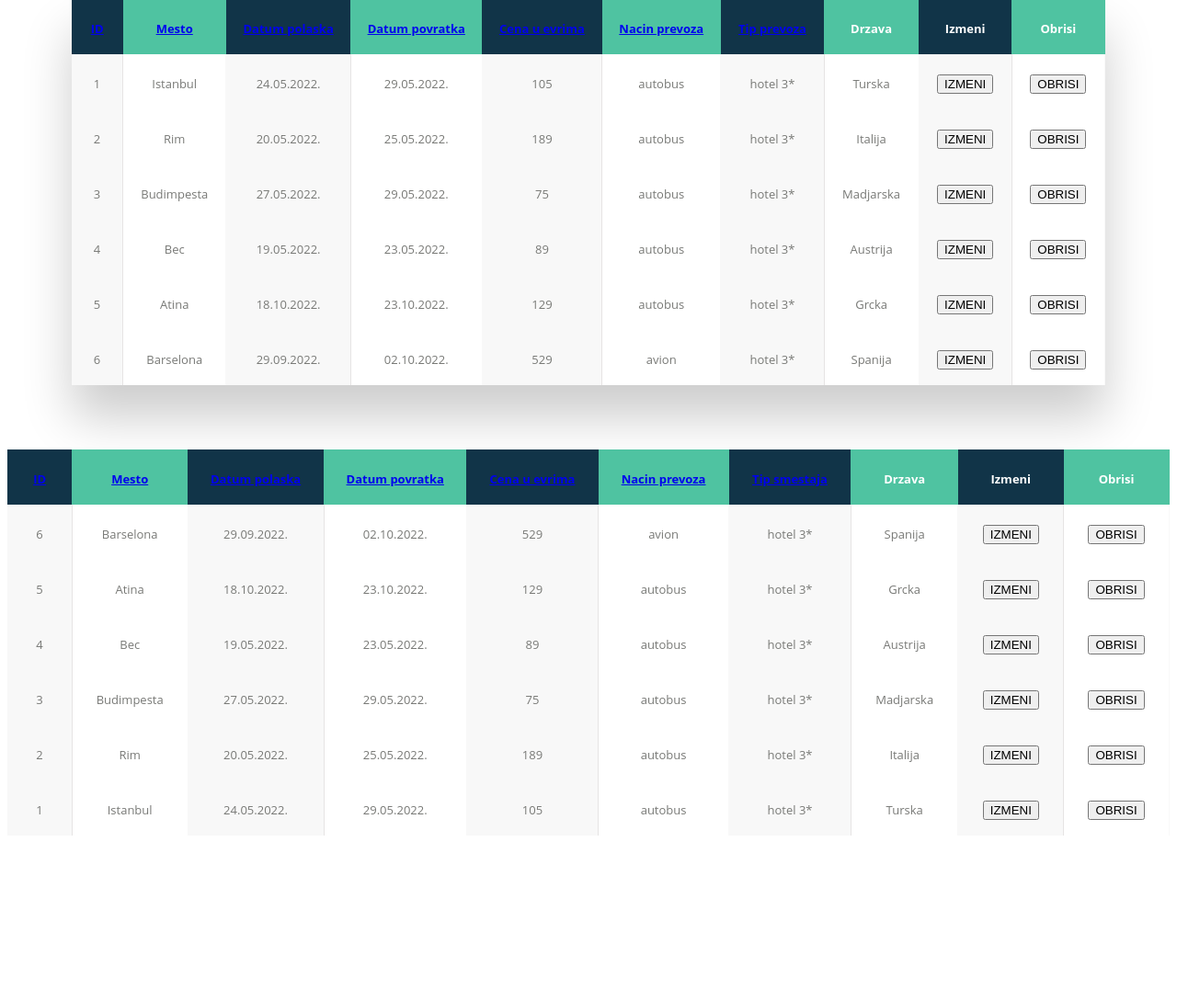
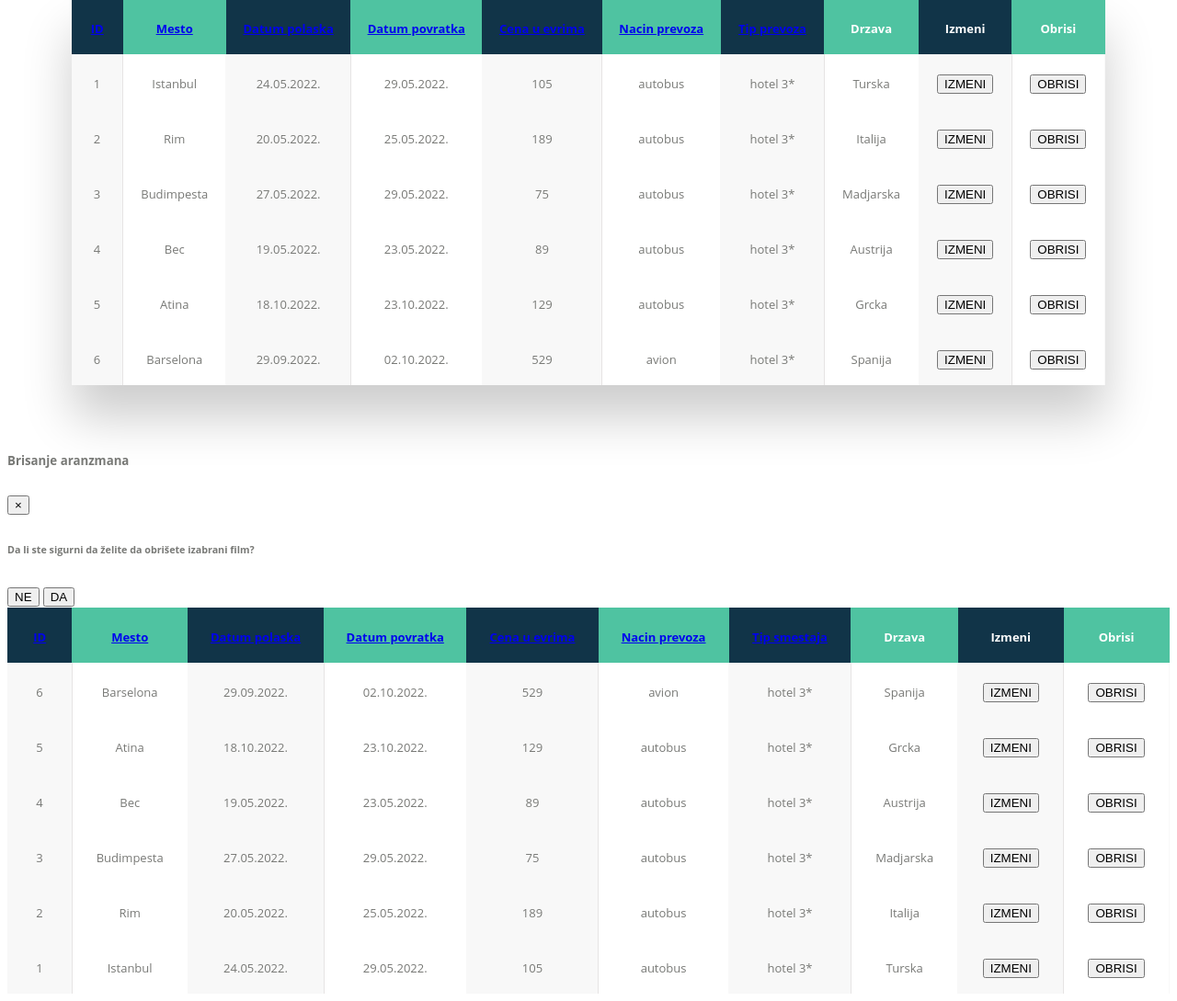
Before and after one commit to dankabijedic/php-domaci, a PHP site: page /aranzmani/sort.php in a window 1280 px wide. Shown: the part 141-1230 px from the top of the page at 92% size. Before the commit the page ends 1050 px from the top, so only its background shows below. Run offline with PHP 8.4, Linux system fonts and the light colour scheme; data comes from the database, SQL or seed files in the repository; data that the repository does not hold is empty; some libraries are stand-ins or nearby versions.

Commit message:
Osposobljeno je brisanje aranzmana

```diff
--- a/aranzmani/aranzmani.php
+++ b/aranzmani/aranzmani.php
@@ -60,8 +60,8 @@
 
 	if(isset($_POST['deletedata'])){
 
-		$id=$_POST['fdelete_id'];
-		$delete = $model->delete("aranzmani",'id',$id);
+		$id_aranzmana=$_POST['delete_id'];
+		$delete = $model->delete($id_aranzmana, $conn);
 
 		if ($delete) {
             echo "<script>alert('Film je uspesno obrisan');</script>";
@@ -210,6 +210,36 @@
     </div>
 </section>
 
+<!-- ################################# FORMA ZA BRISANJE POSTOJECEG #################################################### -->
+
+<div class="modal fade" id="aranzmanDeleteModal" tabindex="-1" role="dialog" aria-labelledby="exampleModalLabel" aria-hidden="true">
+  <div class="modal-dialog" role="document">
+    <div class="modal-content">
+      <div class="modal-header">
+        <h5 class="modal-title" id="exampleModalLabel">Brisanje aranzmana</h5>
+        <button type="button" class="close" data-dismiss="modal" aria-label="Close">
+          <span aria-hidden="true">&times;</span>
+        </button>
+      </div>
+        <form action="aranzmani.php" method="POST">
+
+        <div class="modal-body">
+
+            <input type="hidden" name="delete_id" id="delete_id">
+            <h6>Da li ste sigurni da želite da obrišete izabrani film?</h6>
+
+        </div>
+
+        <div class="modal-footer">
+        <button type="button" name="canceldelete" class="btn btn-secondary" data-dismiss="modal">NE</button>
+        <button type="submit" name="deletedata" class="btn btn-primary">DA</button>
+        </div>
+
+        </form>
+    </div>
+  </div>
+</div>
+
 <script>
 $(document).ready(function(){
     $(document).on('click', '.column_sort', function(){
@@ -237,5 +267,26 @@
     });
 });
 </script>
+
+<script>
+    $(document).ready(function (){
+        $('#aranzmaniTabela').on('click', '.deletebtn', function(event){
+            $('#aranzmanDeleteModal').modal('show');
+
+            $tr = $(this).closest('tr');
+
+                var data = $tr.children("td").map(function () {
+
+                    return $(this).text();
+
+                }).get();
+
+                console.log(data);
+
+                $('#delete_id').val(data[0]);
+
+        });
+    });
+</script>
 </body>
 </html>
```
